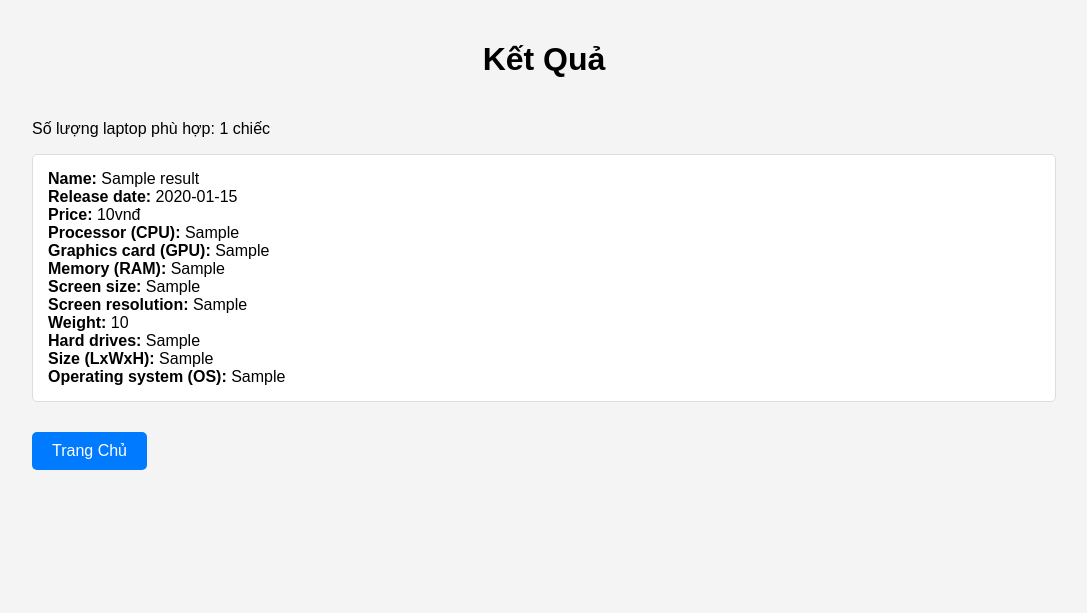
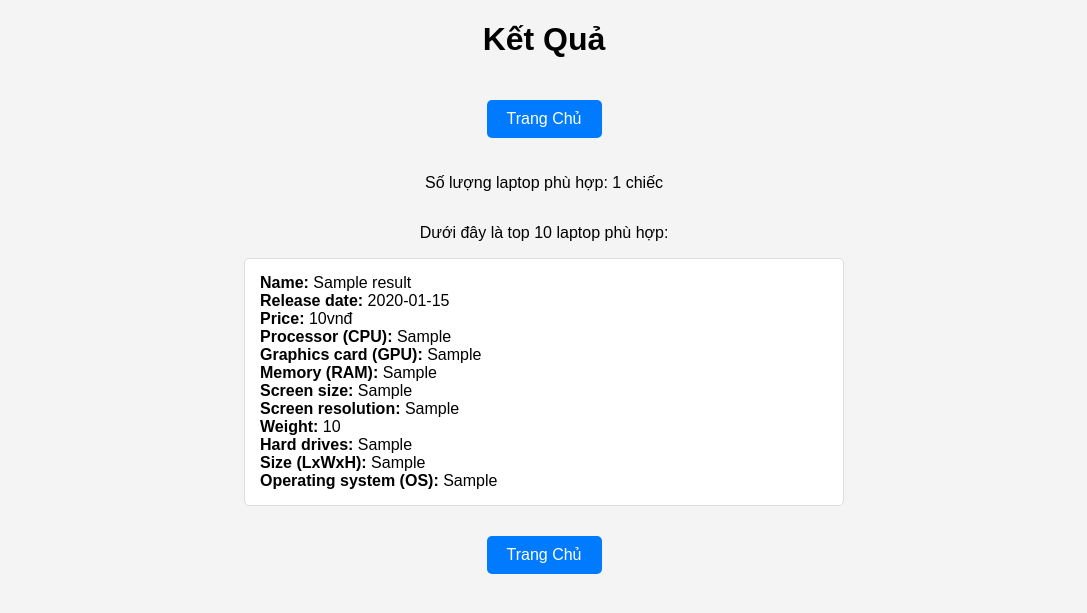
Before and after one commit to leduyanhminer/NMKHDL_Nhom27, a Flask app: template app/templates/results.html in a window 1280 px wide. Shown: the top 613 px of the page, without its empty margins (96-1183 px from the left). Run offline with Flask 3, Linux system fonts and the light colour scheme; the template is opened without the code that fills it: most values are stand-ins (such as "Sample title", 1, 10 or a date in 2020).

Commit message:
update css

```diff
--- a/app/templates/results.html
+++ b/app/templates/results.html
@@ -1,52 +1,3 @@
-<!-- <!DOCTYPE html>
-<html>
-<head>
-    <title>Kết Quả Tìm Kiếm</title>
-    <style>
-        .back-button {
-            display: inline-block;
-            padding: 10px 20px;
-            margin-top: 20px;
-            font-size: 16px;
-            text-decoration: none;
-            color: white;
-            background-color: #007bff;
-            border: none;
-            border-radius: 5px;
-            cursor: pointer;
-            transition: background-color 0.3s;
-        }
-
-        .back-button:hover {
-            background-color: #0056b3;
-        }
-    </style>
-</head>
-<body>
-    <h1>Kết Quả</h1>
-    <p>Số lượng kết quả thoả mãn: {{ count }}</p>
-    <ul>
-        {% for result in results %}
-            <li>
-                Name: {{ result['Name'] }},
-                Release date: {{ result['Release date'] }},
-                Price: {{ result['Price'] }},
-                Processor (CPU): {{ result['Processor (CPU)'] }},
-                Graphics card (GPU): {{ result['Graphics card (GPU)'] }},
-                Memory (RAM): {{ result['Memory (RAM)'] }},
-                Screen size: {{ result['Screen size'] }},
-                Screen resolution: {{ result['Screen resolution'] }},
-                Weight: {{ result['Weight'] }},
-                Hard drives: {{ result['Hard drives'] }},
-                Size (LxWxH): {{ result['Size (length x width x height)'] }},
-                Operating system (OS): {{ result['Operating system (OS)'] }}
-            </li>
-        {% endfor %}
-    </ul>
-
-    <a href="/" class="back-button">Trang Chủ</a>
-</body>
-</html> -->
 <!DOCTYPE html>
 <html>
 <head>
@@ -58,29 +9,41 @@
             padding: 0;
             background-color: #f4f4f4;
         }
+
         .container {
+            display: flex;
+            flex-direction: column;
+            align-items: center;
+            justify-content: flex-start;
             width: 80%;
             margin: auto;
             overflow: hidden;
         }
-        h1 {
-            text-align: center;
-            padding: 20px 0;
-        }
+
         .product {
             background: #fff;
             border: 1px solid #ddd;
             border-radius: 5px;
             padding: 15px;
             margin-bottom: 10px;
+            max-width: 600px;
+            width: 100%;
+            box-sizing: border-box;
+        }
+
+        h1 {
+            text-align: center;
         }
         .product:hover {
             box-shadow: 0px 0px 15px rgba(0, 0, 0, 0.2);
         }
+        .button-container {
+            display: flex;
+            justify-content: center;
+            margin: 20px 0;
+        }
         .back-button {
-            display: inline-block;
             padding: 10px 20px;
-            margin: 20px auto;
             font-size: 16px;
             text-decoration: none;
             color: white;
@@ -89,7 +52,6 @@
             border-radius: 5px;
             cursor: pointer;
             transition: background-color 0.3s;
-            text-align: center;
         }
         .back-button:hover {
             background-color: #0056b3;
@@ -99,7 +61,11 @@
 <body>
     <div class="container">
         <h1>Kết Quả</h1>
+        <div class="button-container">
+            <a href="/" class="back-button">Trang Chủ</a>
+        </div>
         <p>Số lượng laptop phù hợp: {{ count }} chiếc</p>
+        <p>Dưới đây là top 10 laptop phù hợp:</p>
         {% for result in results %}
         <div class="product">
             <strong>Name:</strong> {{ result['Name'] }}<br>
@@ -116,7 +82,9 @@
             <strong>Operating system (OS):</strong> {{ result['Operating system (OS)'] }}
         </div>
         {% endfor %}
+        <div class="button-container">
             <a href="/" class="back-button">Trang Chủ</a>
+        </div>
     </div>
 </body>
 </html>
```
Lines whose indentation alone changed are shown as unchanged.
